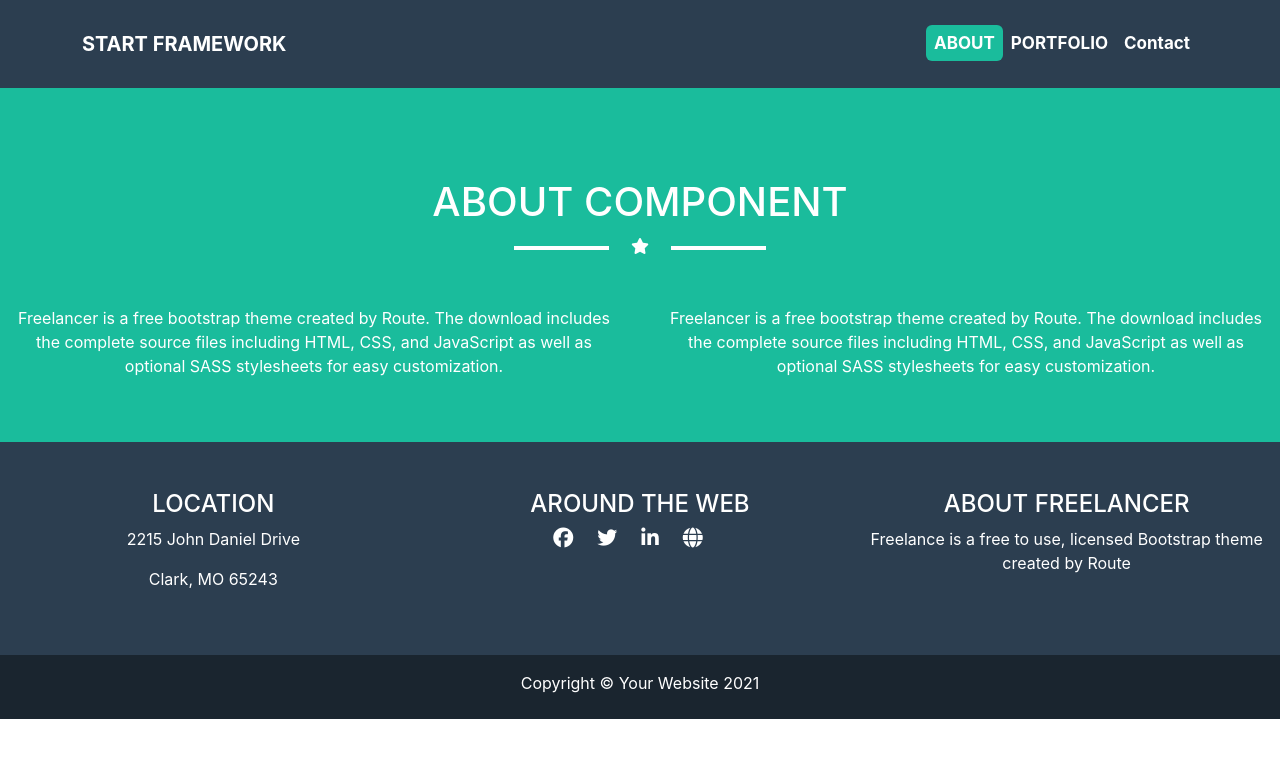
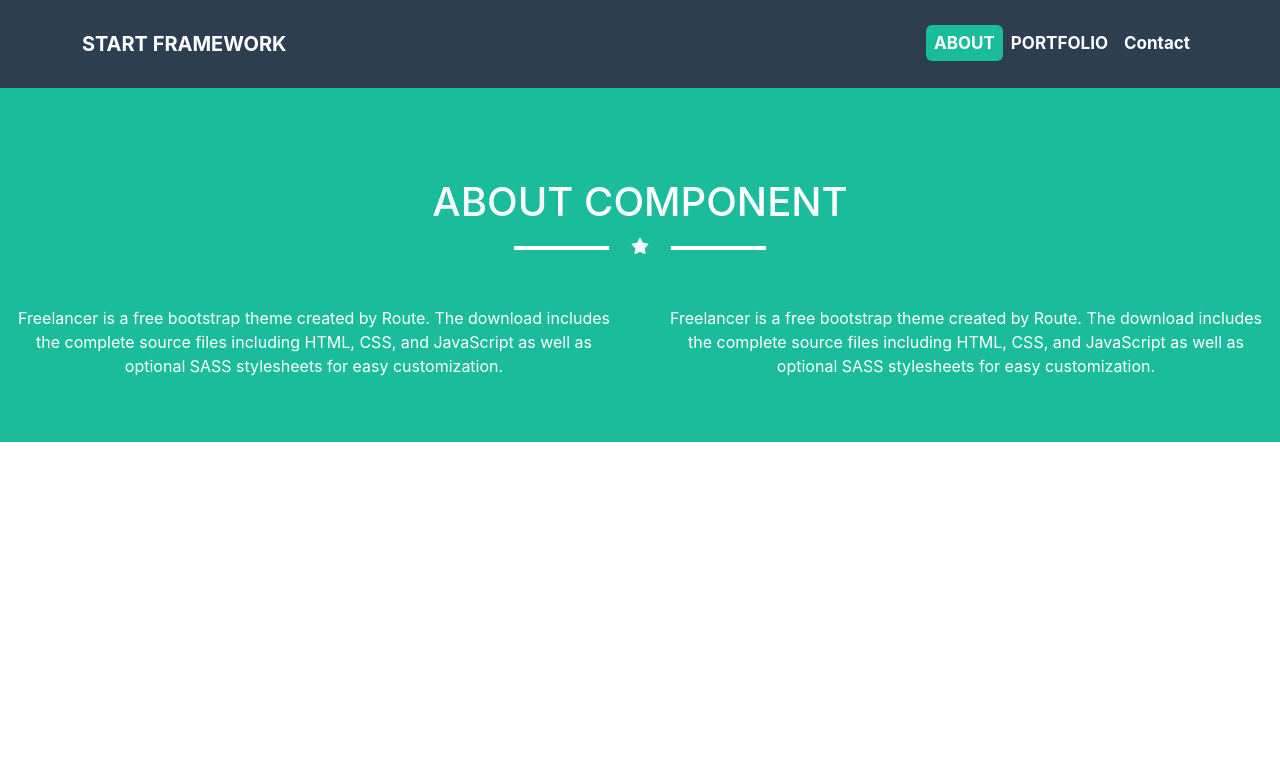
Before and after one commit to ammar-motaz2001/test, a React (Create React App) app: page /ABOUT in a window 1280 px wide. Shown: the top 758 px of the page. Built offline with nearby package versions, Linux system fonts and the light colour scheme.

Commit message:
About.jsx

```diff
--- a/src/component/About/About.jsx
+++ b/src/component/About/About.jsx
@@ -1,6 +1,5 @@
 import React from 'react'
 import style from './About.module.css'
-import Footer from '../Footer/Footer'
 export default function About() {
   return (
     <>
@@ -25,7 +24,7 @@ export default function About() {
         </div>
       </div>
      </div>
-     <Footer/>
+
     </>
   )
 }
```
